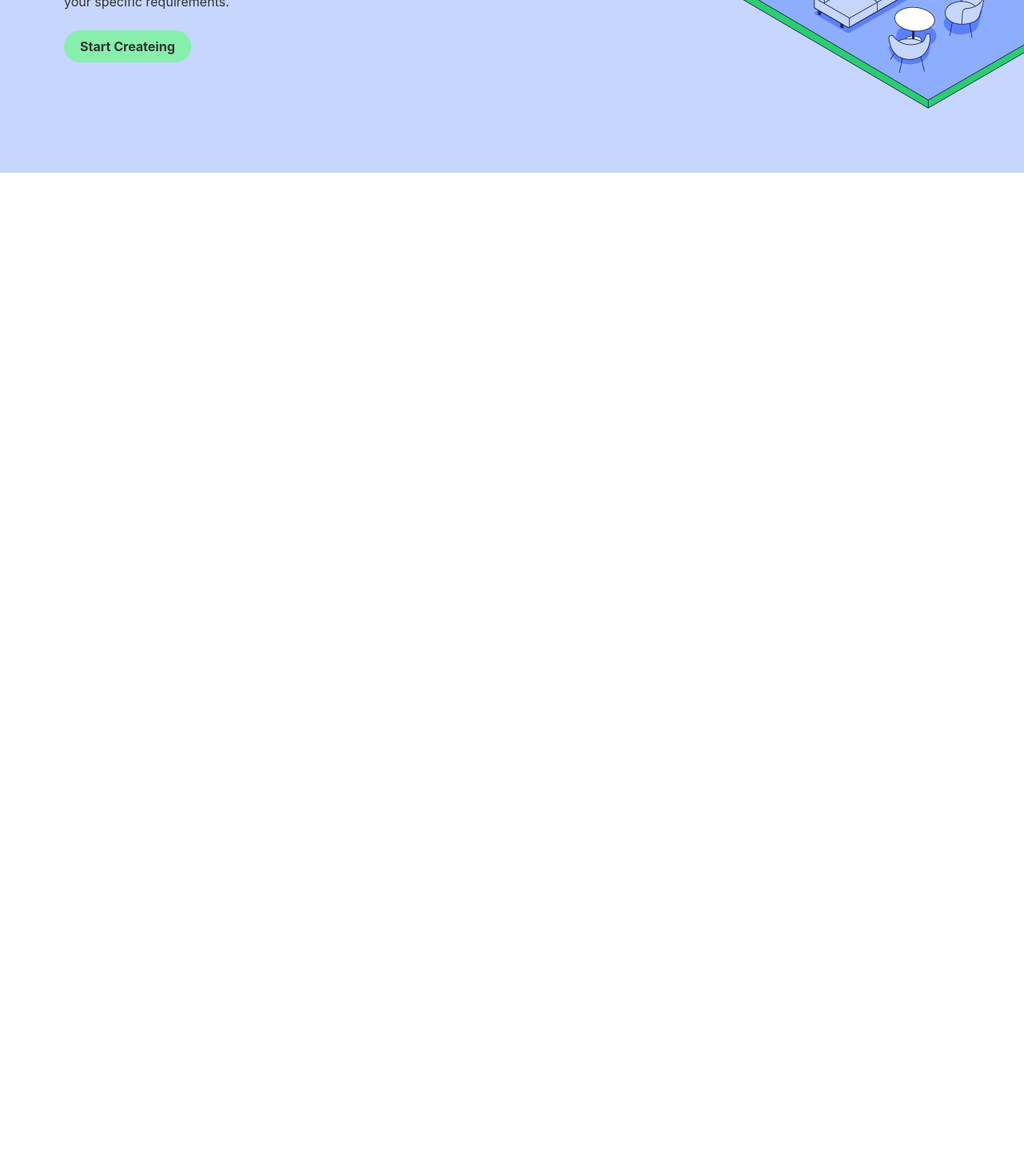
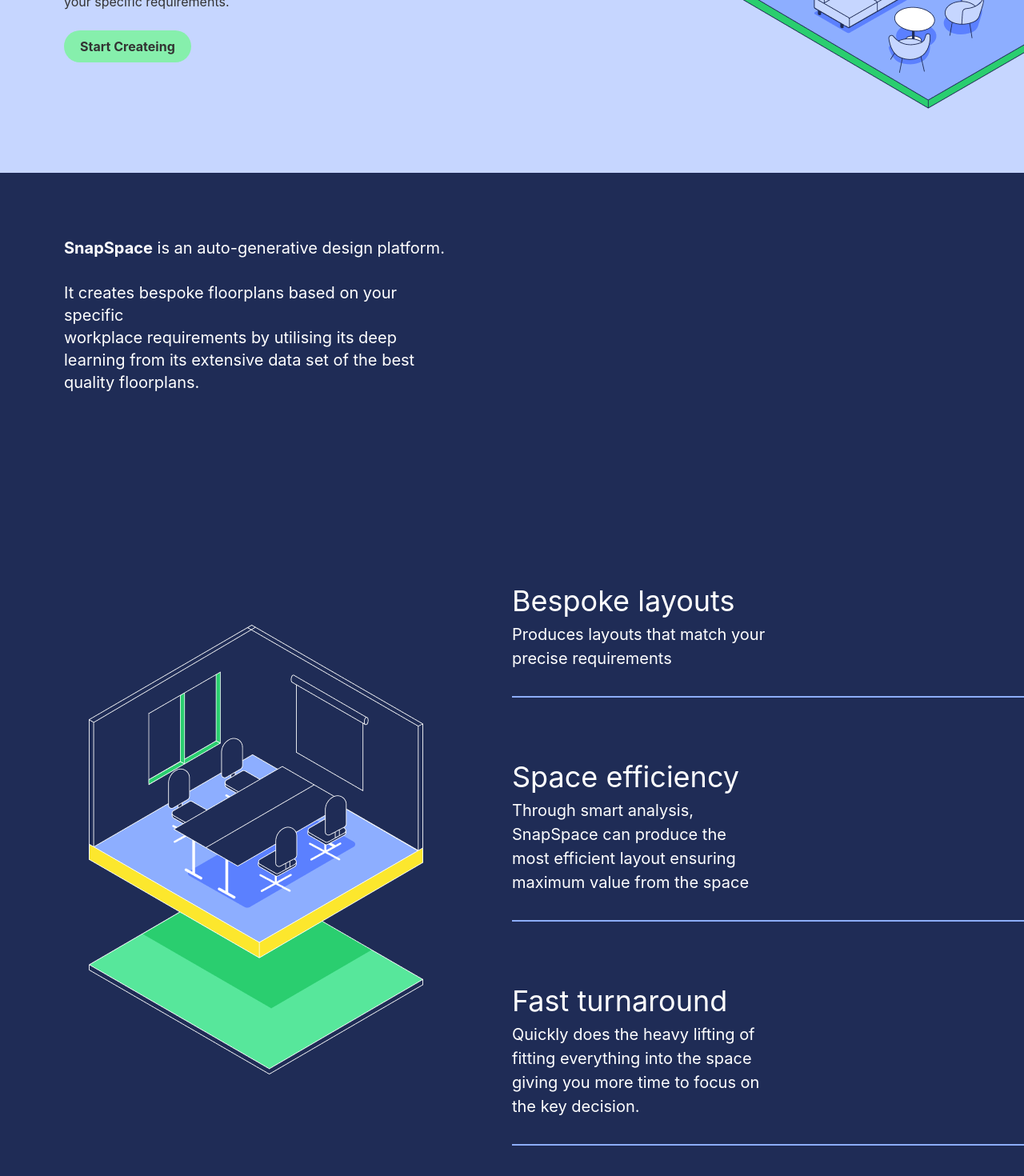
Before and after one commit to mkmahmud/SnapSpace, a React (Create React App) app in the folder front/: page / in a window 1280 px wide. Shown: the part 685-2155 px from the top of the page at 80% size. Before the commit the page ends 901 px from the top, so only its background shows below. Built offline with nearby package versions, Linux system fonts and the light colour scheme.

Commit message:
content section

```diff
--- a/front/src/Pages/Home/Banar/Banar.js
+++ b/front/src/Pages/Home/Banar/Banar.js
@@ -15,7 +15,7 @@
                     <p className="py-6">We have built an AI driven generative design platform that will create floorplans based on your specific requirements.</p>
                     <button className='bg-green-300 py-2 px-5 bg-[#FCE72D] rounded-full font-bold'>Start Createing</button>
                 </div>
-                <img src={banarimage} className="" alt='' />
+                <img src={banarimage} className="w-full md:w-11/12 " alt='' />
             </div>
         </div>
     );
--- /dev/null
+++ b/front/src/Pages/Home/Content/Content.js
@@ -0,0 +1,42 @@
+import React from 'react';
+import contentImage from '../../../Assets/Group 264.png'
+
+const Content = () => {
+    return (
+        <div className=' bg-[#1F2C56] py-20 text-white'>
+            <div className="content-head w-1/2 text-left px-20" >
+                <p className='text-xl'>
+                    <span><b>SnapSpace</b> is an auto-generative design platform.</span> <br />  <br />
+
+                    It creates bespoke floorplans based on your specific <br />
+                    workplace requirements by utilising its deep <br /> learning from its extensive data set of the best <br />
+                    quality floorplans.</p>
+            </div>
+            <div className="content-body flex justify-between py-40 items-center">
+                <div className="left w-1/2 px-20">
+                    <img src={contentImage} className='block m-auto' alt="" />
+                </div>
+                <div className="Right w-1/2">
+                    <div className="block border-b-2 text-left py-8 my-10 border-[#8DAEFF]">
+                        <h2 className='text-[36px]'>Bespoke layouts</h2>
+                        <p className='text-[20px] w-1/2'>Produces layouts that match your precise requirements</p>
+                    </div>
+                    <div className="block border-b-2 text-left py-8 my-10 border-[#8DAEFF]">
+                        <h2 className='text-[36px]'>Space efficiency</h2>
+                        <p className='text-[20px] w-1/2'>Through smart analysis, SnapSpace can produce the most efficient layout ensuring maximum value from the space
+
+                        </p>
+                    </div>
+                    <div className="block border-b-2 text-left py-8 my-10 border-[#8DAEFF]">
+                        <h2 className='text-[36px]'>Fast turnaround</h2>
+                        <p className='text-[20px] w-1/2'>Quickly does the heavy lifting of fitting everything into the space giving you more time to focus on the key decision.
+
+                        </p>
+                    </div>
+                </div>
+            </div>
+        </div>
+    );
+};
+
+export default Content;
--- a/front/src/Pages/Home/Home.js
+++ b/front/src/Pages/Home/Home.js
@@ -1,6 +1,7 @@
 import React, { useContext } from 'react';
 import { UserAuth } from '../../Context/AuthContext/AuthContext';
 import Banar from './Banar/Banar';
+import Content from './Content/Content';
 
 const Home = () => {
 
@@ -12,6 +13,7 @@
   return (
     <div>
       <Banar></Banar>
+      <Content></Content>
     </div>
   );
 };
```
Also changed, not shown: front/src/Assets/Group 264.png (added), front/src/Assets/Illustration-removebg-preview.png (deleted).
